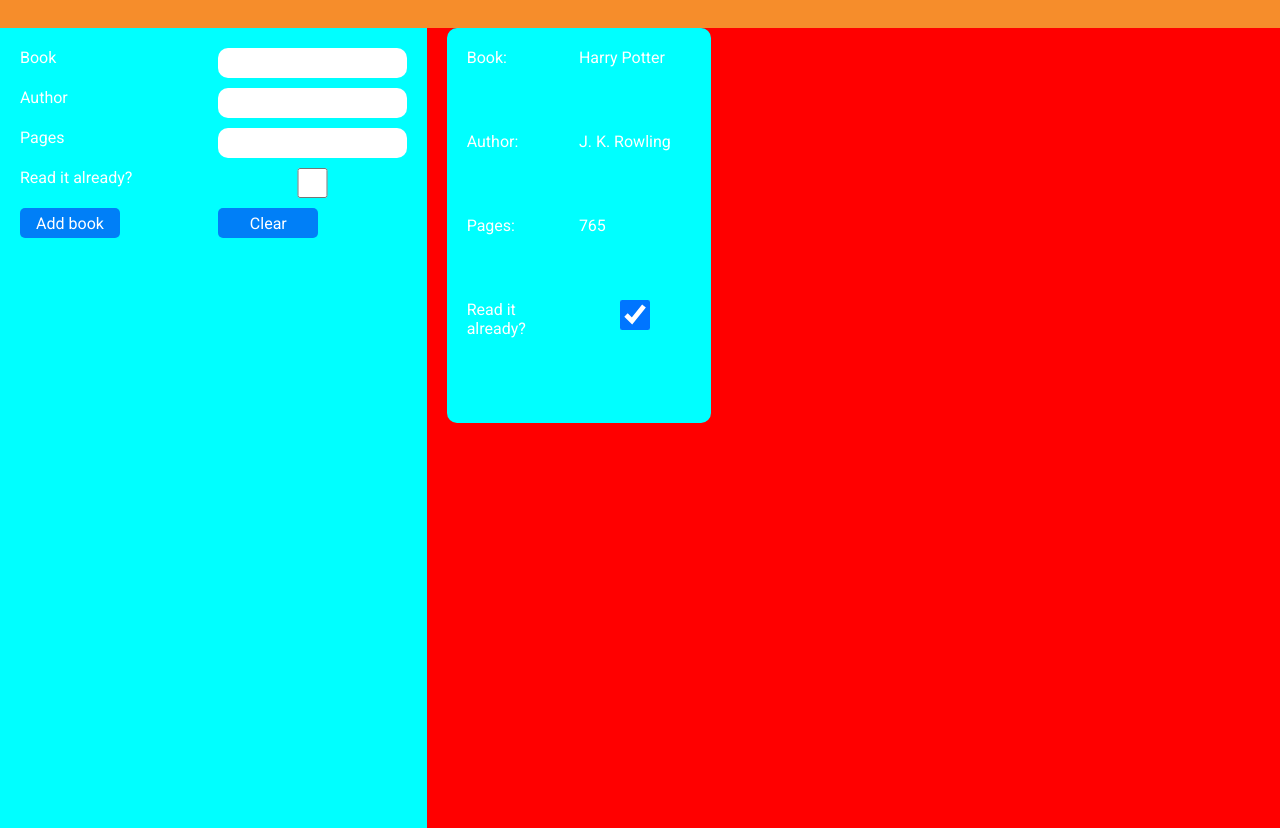
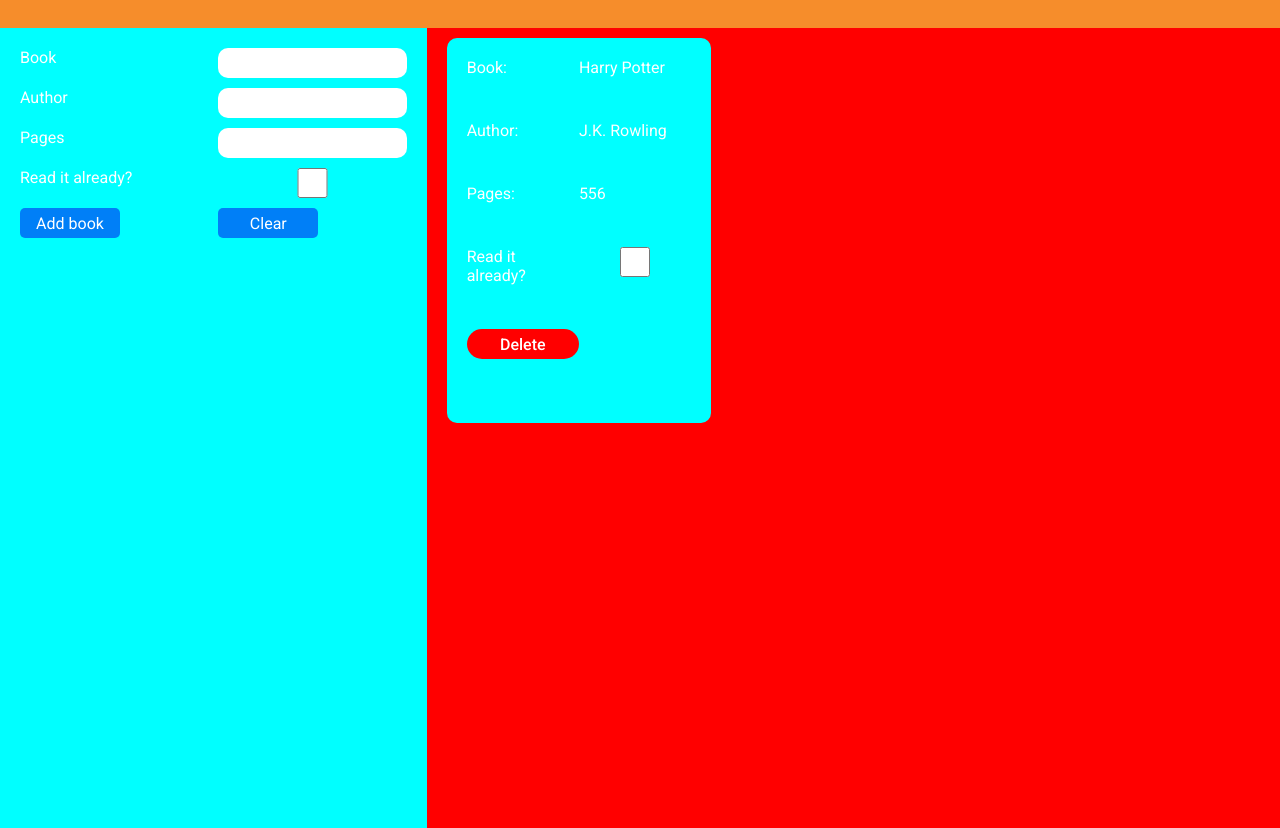
Before and after one commit to Abhyodays/odin-library, a plain HTML site: page index.html in a window 1280 px wide. Shown: the part 72-900 px from the top of the page. Drawn offline with Linux system fonts and the light colour scheme.

Commit message:
Complete library project

```diff
--- a/index.html
+++ b/index.html
@@ -35,16 +35,6 @@
       </form>
     </div>
     <div class="book-container">
-      <div class="card">
-        <p>Book: </p>
-        <p>Harry Potter</p>
-        <p>Author: </p>
-        <p>J. K. Rowling</p>
-        <p>Pages: </p>
-        <p>765</p>
-        <label for="read-status">Read it already?</label>
-        <input type="checkbox" name="readStatus" id="read-status" checked>
-      </div>
     </div>
   </div>
 </body>
--- a/index.js
+++ b/index.js
@@ -1,4 +1,13 @@
-let library = [];
+let library = [
+  {
+    name:"Harry Potter",
+    author:"J.K. Rowling",
+    pages:556,
+    readStatus:false
+  }
+];
+
+
 function book(name,author,pages,readStatus){
   this.name = name.toString();
   this.author = author.toString();
@@ -10,11 +19,13 @@ let bookName = document.getElementById("name");
 let bookAuthor = document.getElementById("author");
 let bookPages = document.getElementById("pages");
 let bookStatus = document.getElementById("read-status");
+let btnDelete = document.querySelectorAll(".btn-delete");
 bookForm.addEventListener('submit',(e)=>{
   e.preventDefault();
   let newBook = new book(bookName.value,bookAuthor.value,bookPages.value,bookStatus.checked);
   library.push(newBook);
   // console.log(bookName.value,bookAuthor.value,bookPages.value,bookStatus.checked);
+  printLibrary();
 })
 
 
@@ -22,9 +33,13 @@ const div = document.createElement('div');
 const p = document.createElement('p');
 const bookContainer = document.getElementsByClassName("book-container").item(0);
 function printLibrary(){
-  library.forEach(book => {
+  while(bookContainer.hasChildNodes()){
+    bookContainer.removeChild(bookContainer.firstChild)
+  }
+  library.forEach((book,index) => {
     // console.log(book.name,book.author,book.pages,book.readStatus);
     const div = document.createElement('div');
+    let toBeChecked = book.readStatus===true?'checked':'';
     let card = div;
     card.classList.add("card");
     card.innerHTML = `<p>Book: </p>
@@ -32,7 +47,17 @@ function printLibrary(){
     <p>Author: </p>
     <p>${book.author}</p>
     <p>Pages: </p>
-    <p>${book.pages}</p>`;
+    <p>${book.pages}</p>
+    <label for="read-status">Read it already?</label>
+    <input type="checkbox" name="readStatus" id="read-status" ${toBeChecked}>
+    <input type ="button" class="btn-delete" value="Delete" data-key=${index} onClick = deleteCard(${index})> `;
+
     bookContainer.append(card);
   })
 }
+function deleteCard(index){
+  delete library[index];
+  printLibrary();
+}
+
+printLibrary();
--- a/style.css
+++ b/style.css
@@ -73,4 +73,14 @@ input{
   background-color: aqua;
   padding: 20px;
   border-radius: 10px;
+  margin-top: 10px;
 }
+
+.btn-delete{
+  color: #fff;
+  background-color: red;
+  border: none;
+  border-radius: 20px;
+  font-size: 1rem;
+  font-weight: 500;
+}
```
